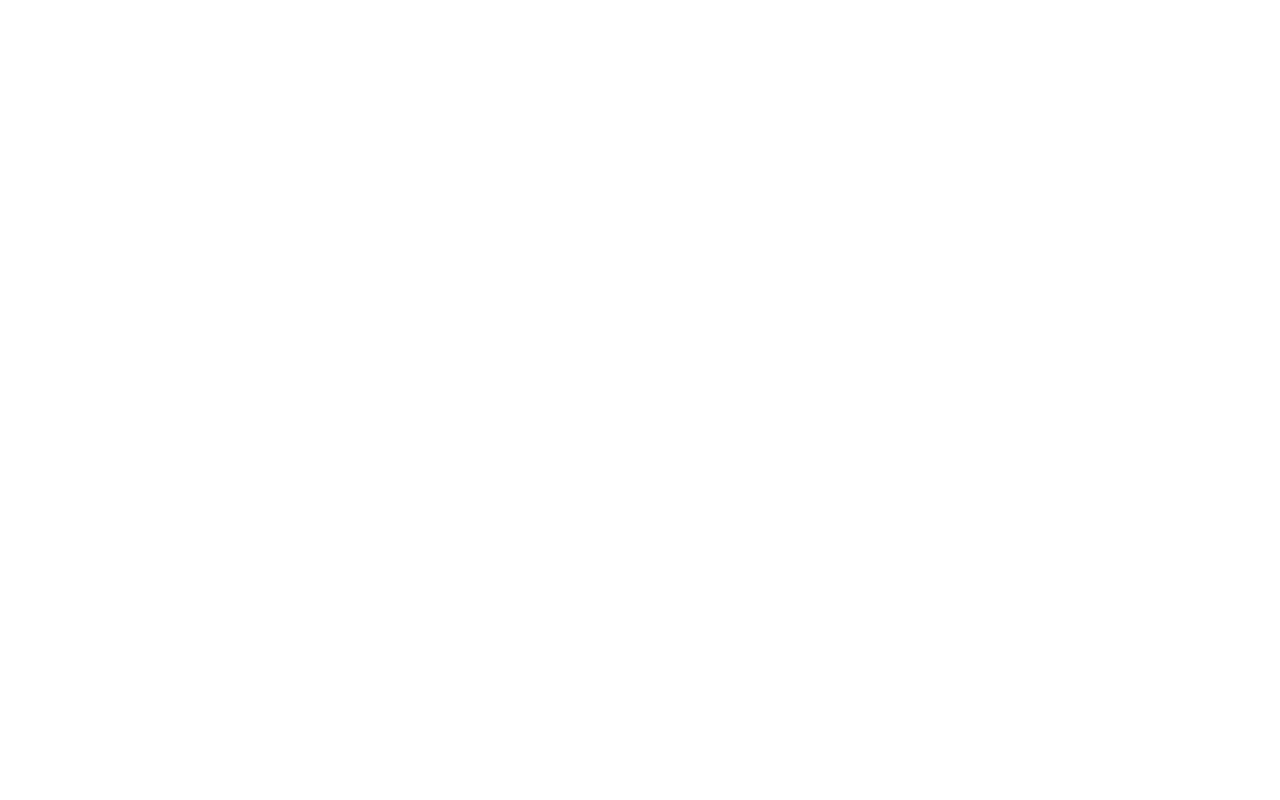
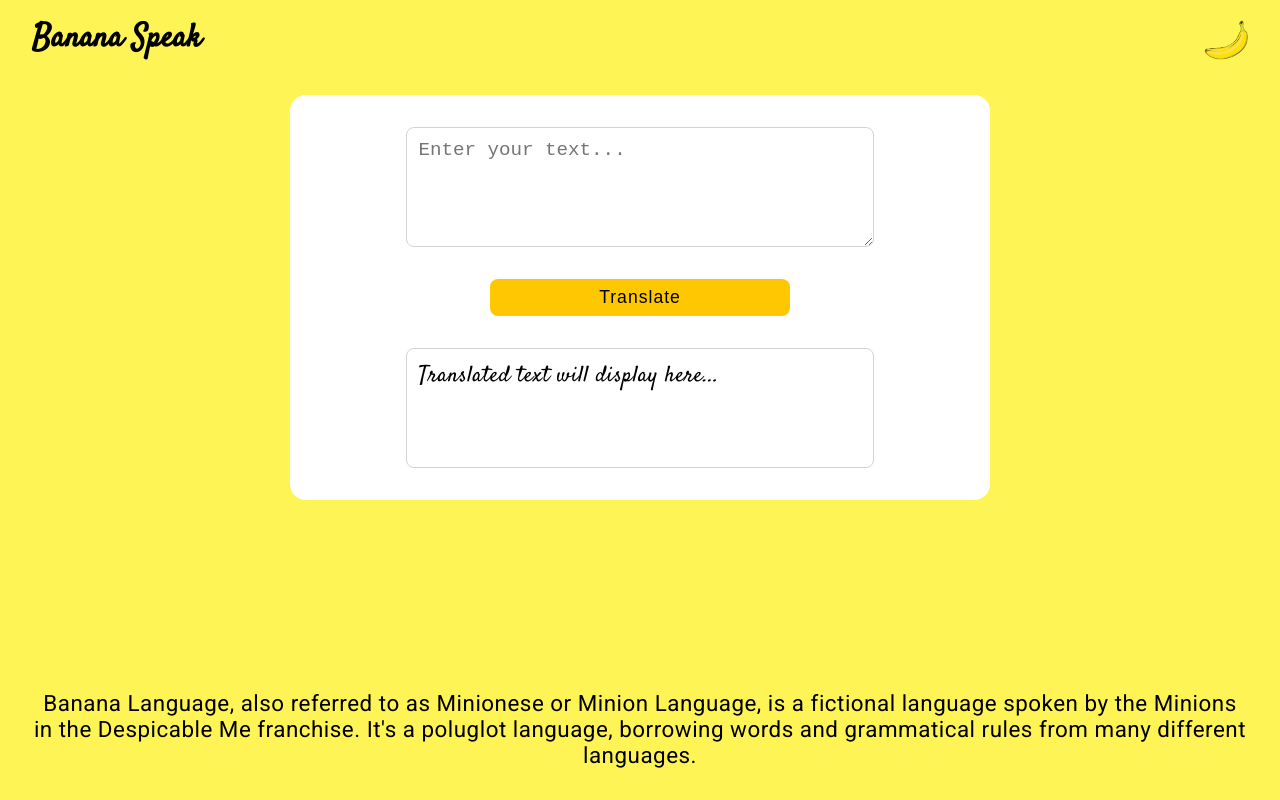
Before and after one commit to Aayush259/Banana-Speak, a plain HTML site: page index.html in a window 1280 px wide. Drawn offline with Linux system fonts and the light colour scheme; a web font is replaced by a local one.

Commit message:
Added html and css

```diff
--- a/index.html
+++ b/index.html
@@ -4,8 +4,36 @@
     <meta charset="UTF-8">
     <meta name="viewport" content="width=device-width, initial-scale=1.0">
     <title>Banana Speak</title>
+
+    <link rel="shortcut icon" href="./images/banana_image-fav.ico" type="image/x-icon">
+
+    <link rel="preconnect" href="https://fonts.googleapis.com">
+    <link rel="preconnect" href="https://fonts.gstatic.com" crossorigin>
+    <link href="https://fonts.googleapis.com/css2?family=Roboto:ital,wght@0,100;0,300;0,400;0,500;0,700;0,900;1,100;1,300;1,400;1,500;1,700;1,900&family=Satisfy&family=Workbench&display=swap" rel="stylesheet">
+
+    <link rel="stylesheet" href="./styles/style.css">
 </head>
 <body>
 
+    <header id="header">
+
+        <h1 id="app-title">Banana Speak</h1>
+        <img src="./images/banana-image.png" alt="app logo" id="header-image">
+
+    </header>
+
+    <main id="main">
+
+        <textarea name="text" id="text-area" placeholder="Enter your text..." autofocus></textarea>
+
+        <button id="translate-btn">Translate</button>
+
+        <div id="output-container">Translated text will display here...</div>
+
+    </main>
+
+    <footer id="footer">
+        <p class="fact">Banana Language, also referred to as Minionese or Minion Language, is a fictional language spoken by the Minions in the Despicable Me franchise. It's a poluglot language, borrowing words and grammatical rules from many different languages.</p>
+    </footer>
 </body>
 </html>
--- a/styles/style.css
+++ b/styles/style.css
@@ -0,0 +1,122 @@
+* {
+    margin: 0;
+    padding: 0;
+    box-sizing: border-box;
+}
+
+:root {
+    --Black: #000;
+    --White: #FFF;
+    --Background-Yellow: #FFF455;
+    --Yellow: #FFC700;
+    --Light-Gray: rgb(211, 211, 211);
+    --Blue: #007F73;
+}
+
+*::selection {
+    background-color: var(--Black) !important;
+    color: var(--White) !important;
+}
+
+body {
+    overflow-x: hidden;
+    font-family: Roboto, sans-serif;
+    background-color: var(--Background-Yellow);
+}
+
+#header, #footer {
+    width: 100vw;
+    display: flex;
+    flex-direction: row;
+    align-items: center;
+    justify-content: space-between;
+    padding: 1rem 2rem;
+    font-family: Satisfy, Roboto, sans-serif;
+}
+
+#header-image {
+    height: 40px;
+}
+
+#main {
+    width: 98vw;
+    max-width: 700px;
+    padding: 1rem;
+    display: flex;
+    flex-direction: column;
+    justify-content: center;
+    align-items: center;
+    background-color: var(--White);
+    margin: 1rem auto 1rem auto;
+    border-radius: 1rem;
+}
+
+#text-area, #output-container {
+    width: 70%;
+    height: 120px;
+    margin-top: 1rem;
+    border: 1px solid var(--Light-Gray);
+    border-radius: 0.5rem;
+    padding: 0.7rem;
+    font-size: 1.2rem;
+    outline: 0;
+}
+
+#output-container {
+    margin: 0 0 1rem 0;
+    font-family: Satisfy;
+    letter-spacing: 0.5px;
+    font-size: 1.4rem;
+}
+
+#translate-btn {
+    width: 98%;
+    max-width: 300px;
+    margin: 2rem 0;
+    padding: 0.5rem;
+    font-size: 1.1rem;
+    letter-spacing: 1px;
+    border-radius: 0.5rem;
+    border: none;
+    background-color: var(--Yellow);
+    cursor: pointer;
+    user-select: none;
+    transition: all 0.1s ease-in-out;
+}
+
+#translate-btn:hover {
+    transform: scale(1.05);
+    background-color: var(--Blue);
+    color: var(--White);
+}
+
+#footer {
+    margin-bottom: 1rem;
+    font-size: 1.4rem;
+    font-family: Roboto, Arial, Helvetica, sans-serif;
+    position: absolute;
+    bottom: 0;
+}
+
+#footer p {
+    text-align: center;
+    letter-spacing: 0.5px;
+}
+
+@media only screen and (max-width: 500px) {
+    #text-area, #output-container, #translate-btn {
+        width: 98%;
+        max-width: 500px;
+    }
+
+    #footer {
+        padding: 0.5rem;
+        margin: 0;
+        background-color: var(--Yellow);
+    }
+
+    #footer p {
+        letter-spacing: 0;
+        text-align: justify;
+    }
+}
```
Also changed, not shown: images/banana-image.png (added), images/banana_image-fav.ico (added).
